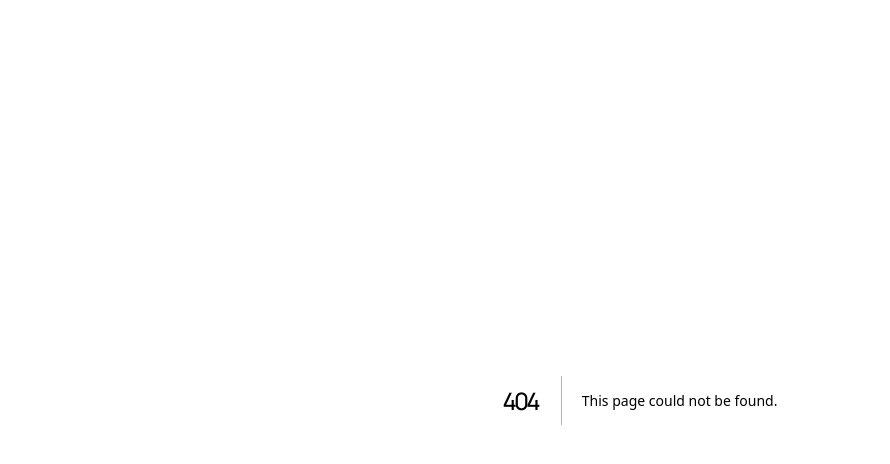
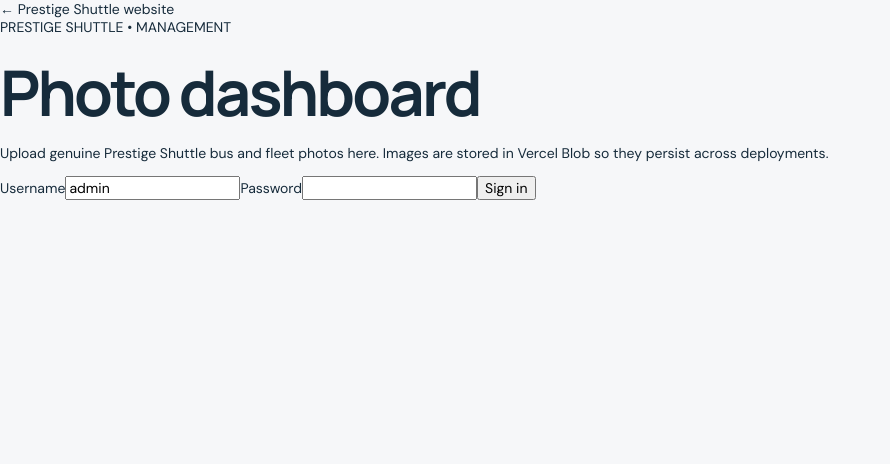
Before and after one commit to vincenkipkirui13-svg/online_booking, a Next.js app: page /admin in a window 1280 px wide. Before the commit this address had no page. Shown: the top 464 px of the page, without its empty margins (0-890 px from the left). Built offline with nearby package versions, Linux system fonts and the light colour scheme.

Commit message:
feat: add secure Prestige Shuttle photo admin

```diff
--- /dev/null
+++ b/app/admin/page.tsx
@@ -0,0 +1,65 @@
+"use client";
+
+import { FormEvent, useEffect, useState } from "react";
+
+type Photo = { url: string; pathname: string; uploadedAt?: string };
+export default function AdminPage() {
+  const [loggedIn, setLoggedIn] = useState(false);
+  const [username, setUsername] = useState("admin");
+  const [password, setPassword] = useState("");
+  const [photos, setPhotos] = useState<Photo[]>([]);
+  const [files, setFiles] = useState<FileList | null>(null);
+  const [notice, setNotice] = useState("");
+  const [busy, setBusy] = useState(false);
+
+  async function loadPhotos() {
+    const response = await fetch("/api/admin/photos", { cache: "no-store" });
+    if (response.ok) { const data = await response.json(); setPhotos(data.photos || []); }
+  }
+  useEffect(() => { if (loggedIn) void loadPhotos(); }, [loggedIn]);
+
+  async function login(event: FormEvent) {
+    event.preventDefault(); setBusy(true); setNotice("");
+    try {
+      const response = await fetch("/api/admin/login", { method: "POST", headers: { "Content-Type": "application/json" }, body: JSON.stringify({ username, password }) });
+      const data = await response.json();
+      if (!response.ok) throw new Error(data.error || "Sign-in failed.");
+      setLoggedIn(true); setPassword(""); setNotice("Signed in. You can now upload your real Prestige Shuttle photos.");
+    } catch (error) { setNotice(error instanceof Error ? error.message : "Sign-in failed."); }
+    finally { setBusy(false); }
+  }
+  async function upload(event: FormEvent) {
+    event.preventDefault(); if (!files?.length) { setNotice("Choose one or more photos first."); return; }
+    const body = new FormData(); Array.from(files).forEach((file) => body.append("photos", file));
+    setBusy(true); setNotice("");
+    try {
+      const response = await fetch("/api/admin/photos", { method: "POST", body });
+      const data = await response.json();
+      if (!response.ok) throw new Error(data.error || "Upload failed.");
+      setNotice(data.uploaded.length + " photo(s) uploaded to persistent storage."); setFiles(null);
+      const input = document.getElementById("prestige-photos") as HTMLInputElement | null; if (input) input.value = "";
+      await loadPhotos();
+    } catch (error) { setNotice(error instanceof Error ? error.message : "Upload failed."); }
+    finally { setBusy(false); }
+  }
+  return <main className="admin-shell"><div className="admin-card">
+    <a href="/" className="admin-back">← Prestige Shuttle website</a>
+    <p className="admin-kicker">PRESTIGE SHUTTLE • MANAGEMENT</p>
+    <h1>Photo dashboard</h1>
+    <p className="admin-intro">Upload genuine Prestige Shuttle bus and fleet photos here. Images are stored in Vercel Blob so they persist across deployments.</p>
+    {!loggedIn ? <form className="admin-login" onSubmit={login}>
+      <label>Username<input autoComplete="username" value={username} onChange={(e) => setUsername(e.target.value)} required /></label>
+      <label>Password<input autoComplete="current-password" type="password" value={password} onChange={(e) => setPassword(e.target.value)} required /></label>
+      <button disabled={busy}>{busy ? "Signing in…" : "Sign in"}</button>
+    </form> : <><form className="admin-upload" onSubmit={upload}>
+      <label htmlFor="prestige-photos">Select bus / fleet photos (up to 10 per upload)</label>
+      <input id="prestige-photos" type="file" accept="image/*" multiple onChange={(e) => setFiles(e.target.files)} />
+      <small>Use original photos of your actual vehicles. Each image must be 8 MB or smaller.</small>
+      <button disabled={busy}>{busy ? "Working…" : "Upload photos"}</button>
+    </form>
+    <div className="admin-gallery-title"><h2>Your uploaded photos</h2><span>{photos.length} photos</span></div>
+    <div className="admin-gallery">{photos.map((photo) => <article key={photo.pathname}><img src={photo.url} alt="Prestige Shuttle fleet upload" /><a href={photo.url} target="_blank" rel="noreferrer">Open photo ↗</a></article>)}</div>
+    </>}
+    {notice && <p className="admin-notice" role="status">{notice}</p>}
+  </div></main>;
+}
```
